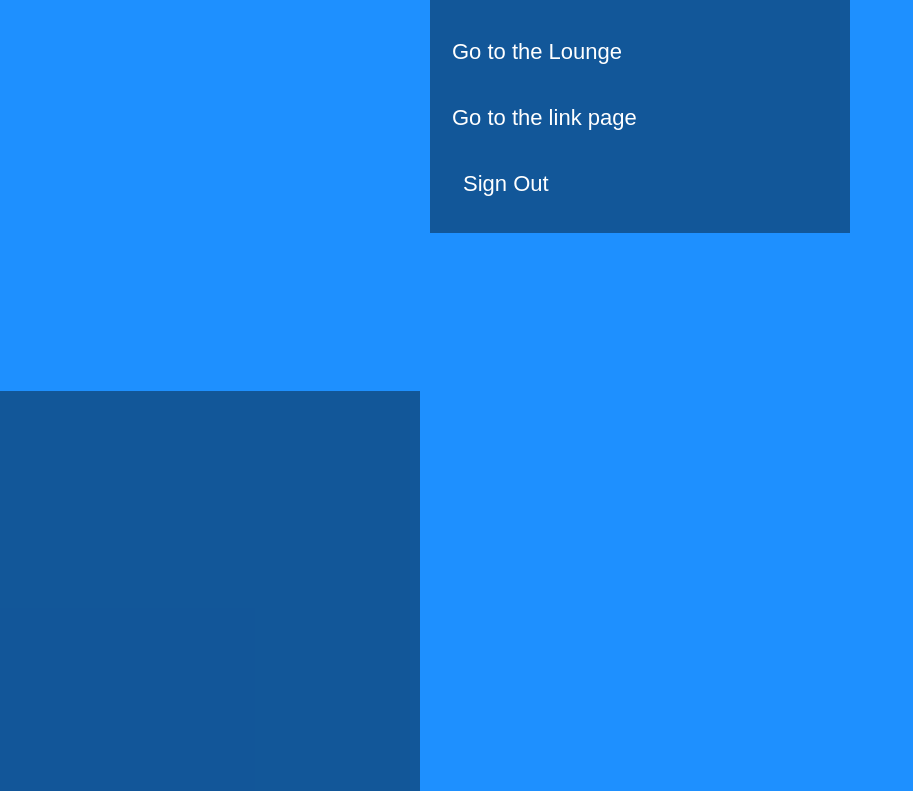
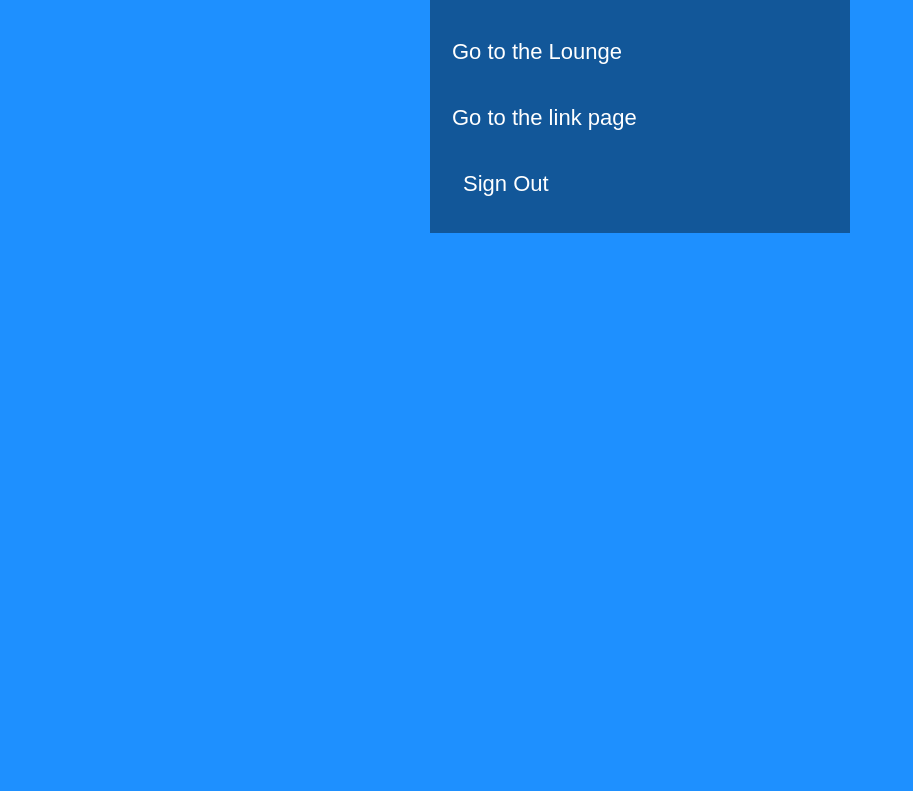
Before and after one commit to adel-nodehi/login-register-form, a React (Vite) app in the folder frontend/: page / in a window 1280 px wide. Shown: the part 409-1200 px from the top of the page, without its empty margins (0-913 px from the left). After the commit the page ends 800 px from the top, so only its background shows below. Built offline with nearby package versions, Linux system fonts and the light colour scheme; no server answers; the HTML template or start-up script is replaced by a standard one.

Commit message:
fix(styles): fix the section styles to just be implemented on section that have a h1 tag in it
this issue effect the toastify package

```diff
--- a/frontend/src/index.css
+++ b/frontend/src/index.css
@@ -28,7 +28,7 @@ body {
   padding: 1rem 0.5rem;
 }
 
-section {
+section:has(> h1) {
   width: 100%;
   max-width: 420px;
   min-height: 400px;
```
